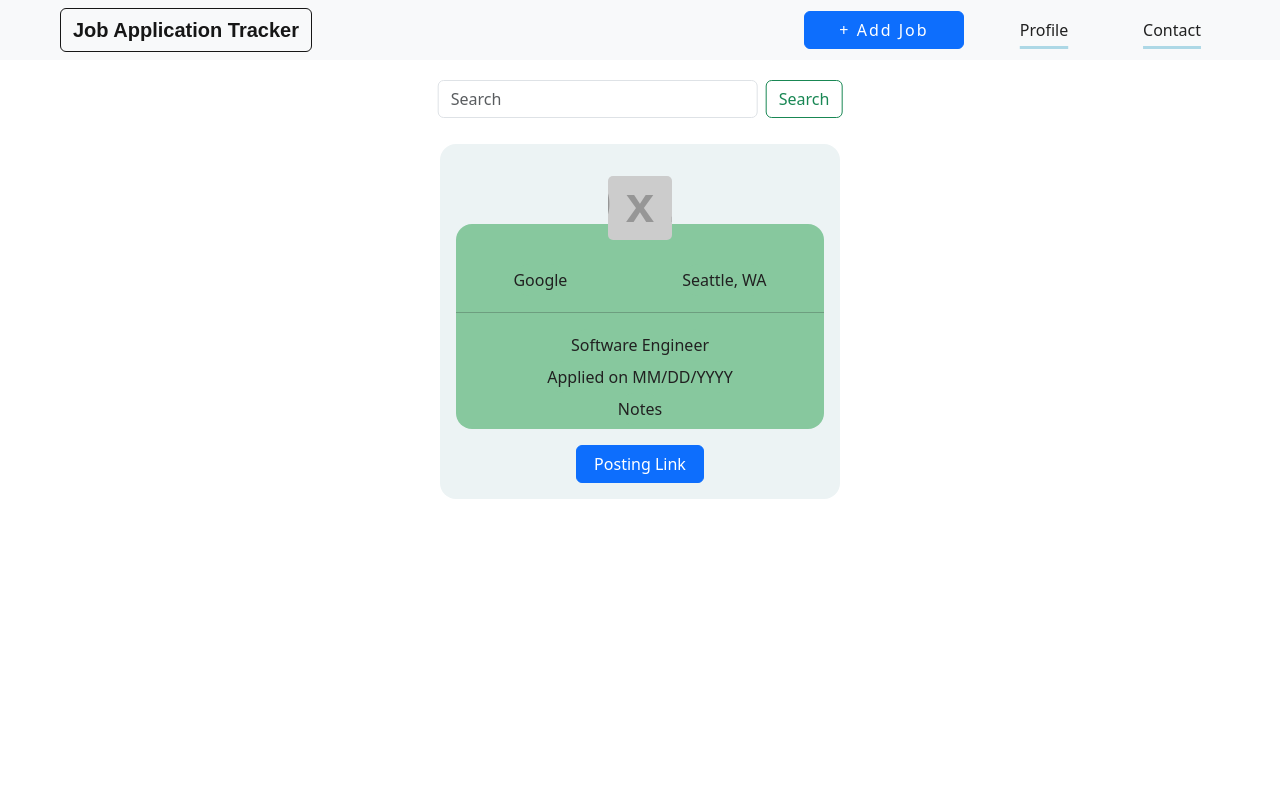
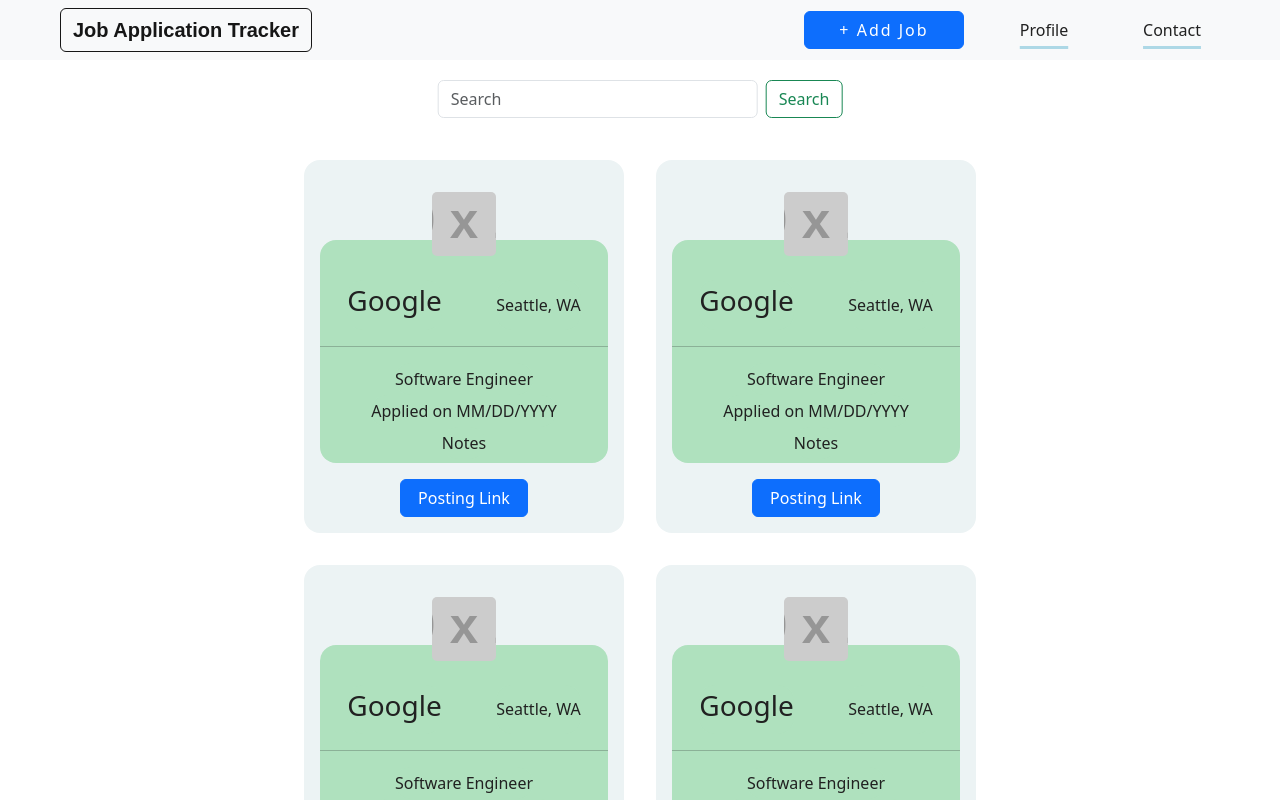
Before and after one commit to cleecoloma/job-application-tracker, a React (Vite) app: page / in a window 1280 px wide. Built offline with nearby package versions, Linux system fonts and the light colour scheme; a web font is replaced by a local one.

Commit message:
updated layout for cards inside listing components

```diff
--- a/src/components/JobCard.jsx
+++ b/src/components/JobCard.jsx
@@ -11,7 +11,7 @@ class JobCard extends React.Component {
   render() {
     return (
       <>
-        <Card className='card' style={{ width: '25rem' }}>
+        <Card className="card" style={{ width: '20rem' }}>
           <Card.Body>
             <Card.Img
               // variant="top"
@@ -19,8 +19,10 @@ class JobCard extends React.Component {
               src="https://placehold.co/10x10"
             />
             <div className="card-text">
-              <div className='card-title'>
-                <Card.Text>Google</Card.Text>
+              <div className="card-title">
+                <Card.Text>
+                  <h3>Google</h3>
+                </Card.Text>
                 <Card.Text>Seattle, WA</Card.Text>
               </div>
               <hr />
@@ -28,7 +30,9 @@ class JobCard extends React.Component {
               <Card.Text>Applied on MM/DD/YYYY</Card.Text>
               <Card.Text>Notes</Card.Text>
             </div>
-              <Button className='card-button' variant="primary">Posting Link</Button>
+            <Button className="card-button" variant="primary">
+              Posting Link
+            </Button>
           </Card.Body>
         </Card>
       </>
--- a/src/components/Listings.jsx
+++ b/src/components/Listings.jsx
@@ -1,5 +1,6 @@
 import React from 'react';
 import JobCard from './JobCard';
+import '../styles/Listings.css'
 
 class Listings extends React.Component {
   constructor() {
@@ -7,15 +8,13 @@ class Listings extends React.Component {
   }
 
   render() {
-    const listingStyle = {
-      position: 'fixed',
-      top: '9rem',
-      left: '50%', // To horizontally center the search bar
-      transform: 'translateX(-50%)', // To center it horizontally
-    };
     return (
       <>
-        <div style={listingStyle}>
+        <div className="listings">
+          <JobCard />
+          <JobCard />
+          <JobCard />
+          <JobCard />
           <JobCard />
         </div>
       </>
--- a/src/styles/JobCard.css
+++ b/src/styles/JobCard.css
@@ -2,6 +2,7 @@
   border-radius: 1rem;
   background-color: rgb(236, 243, 244);
   border-style: none;
+  margin: 1rem 1rem;
 }
 
 .card-img {
@@ -25,7 +26,7 @@
   flex-direction: column;
   justify-content: center;
   margin: 0 auto;
-  background-color: rgb(135, 200, 158);
+  background-color: rgb(175, 225, 190);
   padding: 4px 0;
   border-radius: 1rem;
 }
--- /dev/null
+++ b/src/styles/Listings.css
@@ -0,0 +1,11 @@
+.listings {
+  display: flex;
+  position: fixed;
+  top: 9rem;
+  left: 50%;
+  transform: translateX(-50%);
+  flex-wrap: wrap;
+  justify-content: center;
+  margin: 0 auto;
+  width: 80%;
+}
```
